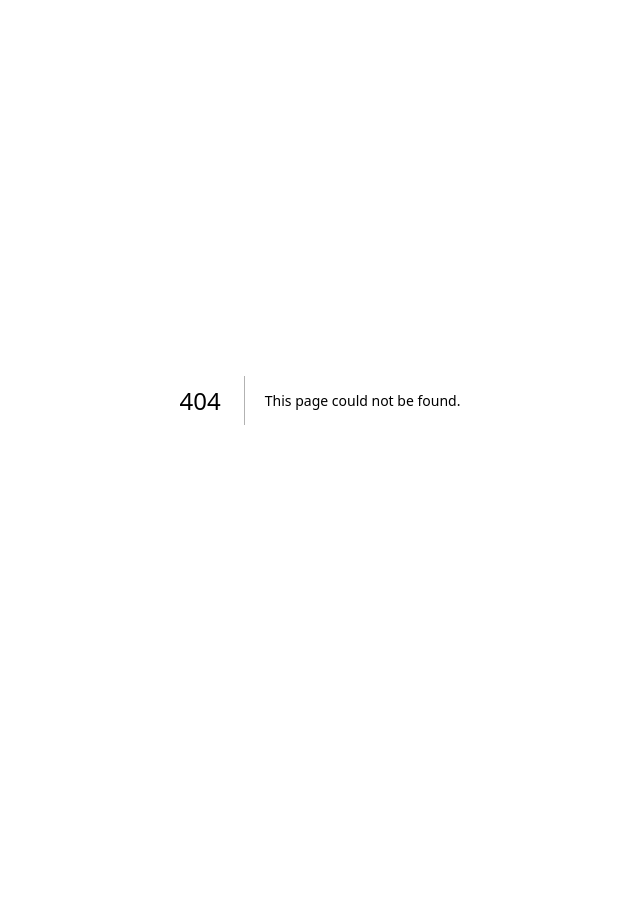
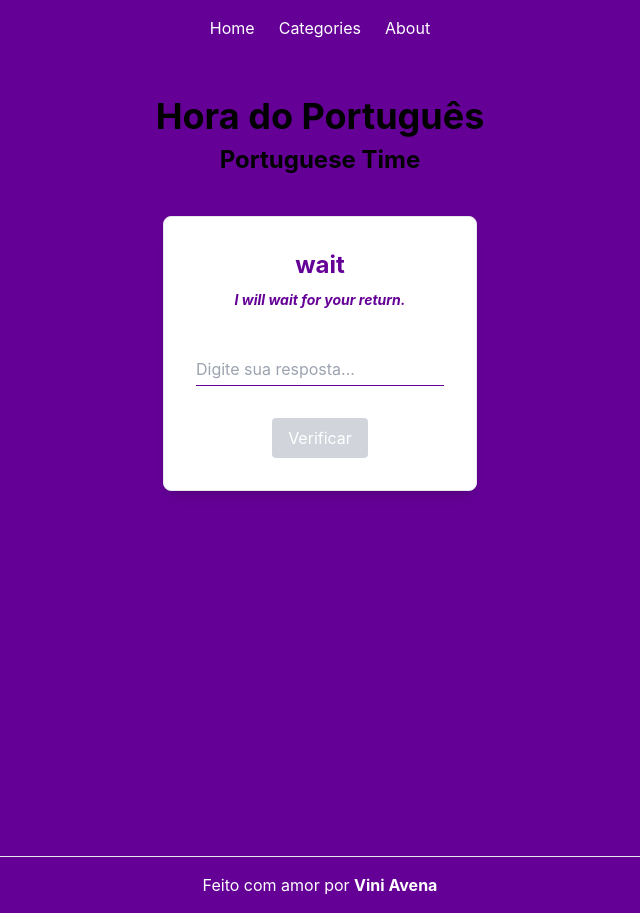
Before and after one commit to viniavena/portuflash, a Next.js app: page /categories/Actions in a window 1280 px wide. Before the commit this address had no page. Shown: the whole page, without its empty margins (320-960 px from the left). Before the commit the page ends 800 px from the top, so only its background shows below. Built offline with nearby package versions, Linux system fonts and the light colour scheme.

Commit message:
implementing a category flashcard deck

```diff
--- a/pages/about.js
+++ b/pages/about.js
@@ -14,25 +14,25 @@ export default function About() {
             <br />
             <i className="mt-2">
               This project was developed to try to help my girlfriend learn my
-              language and with that be able to have contact with the best of my
+              language and with that be able to get in touch with the best of my
               country: our people.
             </i>
           </p>
           <p className="mb-10">
-            Espero que através desse eu possa ajudar não só ela mas como você
-            também que quer aprender o português e ter uma experiência única ao
-            visitar o Brasil.
+            Espero que através desse projeto eu possa ajudar não só ela mas como
+            você também que quer aprender o português e ter uma experiência
+            única ao visitar o Brasil.
             <br />
             <i className="mt-2">
-              I hope that through this I can help not only her but also you, who
-              wants to learn Portuguese and have a unique experience when
-              visiting Brazil.
+              I hope that through this project I can help not only her but also
+              you, who wants to learn Portuguese and have a unique experience
+              when visiting Brazil.
             </i>
           </p>
           <p className="mb-10">
             A ideia desse projeto é ser colaborativo e para qualquer sugestão,
             crítica ou opinião sinta-se mais que livre para me{' '}
-            <a href="emailto:vini.avena@poli.ufrj.br" className="underline">
+            <a href="mailto:vini.avena@poli.ufrj.br" className="underline">
               contactar
             </a>{' '}
             e poder contribuir com esse projeto e ajudar a mais gente a aprender
@@ -41,7 +41,7 @@ export default function About() {
             <i className="mt-2">
               The idea of this project is to be collaborative, and for any
               suggestions, criticism, or opinions, please feel more than free to{' '}
-              <a href="emailto:vini.avena@poli.ufrj.br" className="underline">
+              <a href="mailto:vini.avena@poli.ufrj.br" className="underline">
                 contact me
               </a>{' '}
               and contribute to this project, helping more people learn our
--- a/pages/api/flashcardsByCategory.js
+++ b/pages/api/flashcards-by-category.js
@@ -9,6 +9,6 @@ export default function handler(req, res) {
     );
     res.status(200).json(filteredFlashcards);
   } else {
-    res.status(400).json({ error: 'Category parameter is required.' });
+    res.status(200).json(flashcardsData);
   }
 }
--- a/pages/categories.js
+++ b/pages/categories.js
@@ -18,21 +18,15 @@ const Categories = () => {
       <Header />
       <main className="min-h-screen flex justify-center items-center p-10">
         <div className="max-w-screen-lg mx-auto">
-          {categories ? (
+          {categories.length > 0 ? (
             <>
-              {' '}
               <h2 className="mb-10 text-white text-center text-2xl">
                 Categories
               </h2>
               <ul className="grid grid-cols-1 md:grid-cols-2 lg:grid-cols-4 gap-4">
                 {categories.map((category, index) => (
                   <li key={index}>
-                    <Link
-                      href={{
-                        pathname: '/categories',
-                        query: { category: category },
-                      }}
-                    >
+                    <Link href={`/categories/${category}`}>
                       <div className="block p-4 bg-white hover:bg-gray-100 rounded-lg transition duration-300 text-custom-purple">
                         <span className="text-lg font-semibold break-words">
                           {category}
--- /dev/null
+++ b/pages/categories/[category].js
@@ -0,0 +1,67 @@
+import { useRouter } from 'next/router';
+import React, { useEffect, useState } from 'react';
+import FlashcardDeck from '../../components/Flashcards/FlashcardDeck';
+import Header from '../../components/Header';
+import Footer from '../../components/Footer';
+
+const CategoryFlashcards = () => {
+  const router = useRouter();
+  const { category } = router.query;
+  const [flashcards, setFlashcards] = useState([]);
+  const [currentFlashcardIndex, setCurrentFlashcardIndex] = useState(0);
+  const [result, setResult] = useState('');
+  const [showBack, setShowBack] = useState(false);
+
+  const getBackgroundColor = () => {
+    if (showBack) {
+      switch (result) {
+        case 'right':
+          return 'bg-green-500';
+        case 'almost':
+          return 'bg-yellow-500';
+        case 'wrong':
+          return 'bg-red-500';
+        default:
+          return 'bg-custom-purple'; // Default color
+      }
+    } else {
+      return 'bg-custom-purple';
+    }
+  };
+
+  useEffect(() => {
+    if (category) {
+      fetch(`/api/flashcards-by-category?category=${category}`)
+        .then(response => response.json())
+        .then(data => setFlashcards(data))
+        .catch(error =>
+          console.error('Error fetching flashcards by category:', error)
+        );
+    }
+  }, [category]);
+
+  const handleNewWord = () => {
+    setResult('');
+    setShowBack(false);
+    setCurrentFlashcardIndex(prevIndex => (prevIndex + 1) % flashcards.length);
+  };
+
+  return (
+    <div className={`${getBackgroundColor()}`}>
+      <Header />
+      <main className="min-h-screen flex justify-center pt-10">
+        <FlashcardDeck
+          flashcard={flashcards[currentFlashcardIndex]}
+          result={result}
+          setResult={setResult}
+          showBack={showBack}
+          setShowBack={setShowBack}
+          handleNewWord={handleNewWord}
+        />
+      </main>
+      <Footer />
+    </div>
+  );
+};
+
+export default CategoryFlashcards;
```
Also changed, not shown: pages/filteredByCategory.js (deleted).
